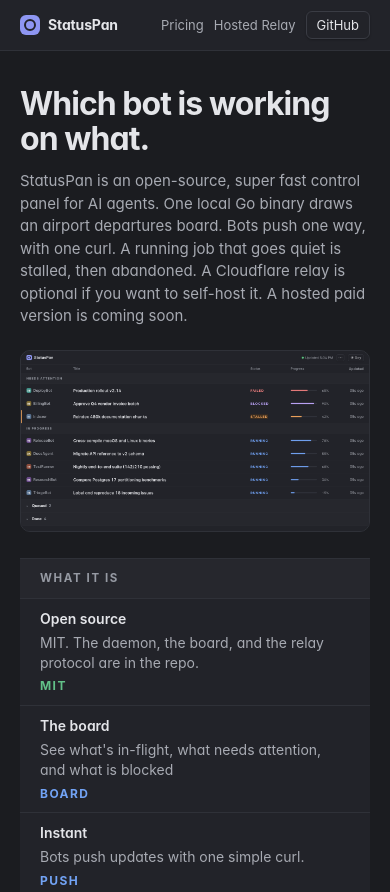
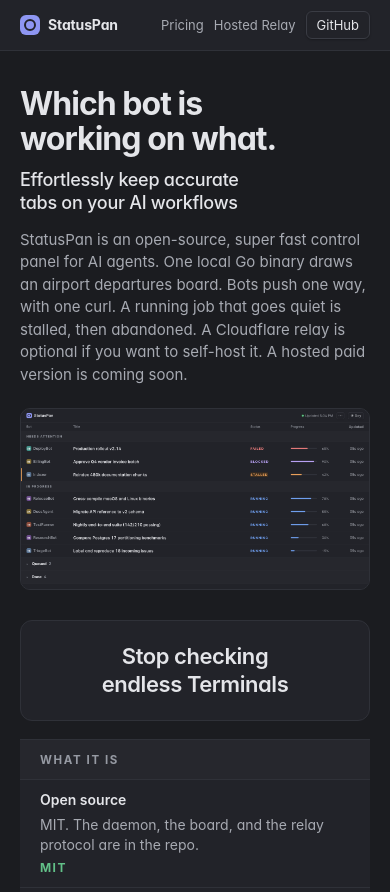
Before and after one commit to kirillzubovsky/statuspan, a plain HTML site: page site/index.html in a window 390 px wide. Shown: the top 892 px of the page. Drawn offline with Linux system fonts and the light colour scheme.

Commit message:
Fit the homepage headline on one desktop line and add a slogan band
The hero h1 stays one line from 721px up, with a subheading under it,
and a callout between the screenshot and the features section reads
"Stop checking endless Terminals".

```diff
--- a/site/index.html
+++ b/site/index.html
@@ -152,8 +152,11 @@ a.btn.primary:hover{background:var(--stalled);filter:brightness(1.08)}
 .sh{display:flex;align-items:center;gap:8px;height:40px;margin:0;padding:0 20px;font-size:11.5px;font-weight:700;letter-spacing:.14em;text-transform:uppercase;color:var(--text3);background:color-mix(in srgb,var(--surf2) 70%,var(--bg));border-bottom:1px solid var(--border)}
 .panel{background:var(--surf);border-top:1px solid var(--border);border-bottom:1px solid var(--border);margin:18px 0}
 .hero{padding:36px 0 8px}
-.hero h1{margin:0;max-width:18ch;font-size:40px;line-height:1.08;font-weight:650;letter-spacing:-.03em}
+.hero h1{margin:0;max-width:none;font-size:40px;line-height:1.08;font-weight:650;letter-spacing:-.03em;text-wrap:balance}
+.hero-sub{margin:12px 0 0;max-width:40em;font-family:Inter,-apple-system,BlinkMacSystemFont,"Segoe UI",system-ui,sans-serif;font-size:22px;font-weight:500;line-height:1.3;letter-spacing:-.015em;color:var(--text);text-wrap:balance}
 .lede{max-width:68ch;margin:14px 0 0;color:var(--text2);font-size:15px;line-height:1.5}
+.callout{margin:28px 0 6px;padding:28px 24px;text-align:center;background:var(--surf);border:1px solid var(--border);border-radius:12px}
+.callout p{margin:0;font-family:Inter,-apple-system,BlinkMacSystemFont,"Segoe UI",system-ui,sans-serif;font-size:26px;font-weight:600;line-height:1.25;letter-spacing:-.02em;color:var(--text);text-wrap:balance}
 .shot{margin:22px 0 0}
 .shot img{display:block;width:100%;height:auto;border:1px solid var(--border);border-radius:10px;background:var(--surf)}
 .brow{display:grid;grid-template-columns:168px minmax(0,1fr) 132px;align-items:center;column-gap:16px;min-height:48px;padding:10px 20px;border-bottom:1px solid var(--border);font-size:14px}
@@ -179,11 +182,15 @@ code{font:inherit}
 .foot{display:flex;flex-wrap:wrap;gap:10px 18px;align-items:center;padding:22px 0 40px;color:var(--text3);font-size:12px}
 .foot a{color:var(--text2)}
 @media (min-width:721px){
+ .hero h1{max-width:none;font-size:clamp(40px, 3.6vw, 44px);letter-spacing:-.03em}
  .brow.ask{grid-template-columns:minmax(180px,280px) minmax(0,1fr) 132px}
  .brow.ask:not(.brow-h){align-items:start;padding-top:14px;padding-bottom:14px}
 }
 @media (max-width:720px){
- .hero h1{font-size:32px}
+ .hero h1{font-size:32px;letter-spacing:-.03em}
+ .hero-sub{font-size:18px}
+ .callout{margin:22px 0 4px;padding:22px 16px}
+ .callout p{font-size:22px}
  .brow,.steps li{grid-template-columns:1fr;gap:4px;align-items:start}
  .brow-h{display:none}
  .b-status{text-align:left}
@@ -218,6 +225,7 @@ code{font:inherit}
  <div class="wrap">
   <section class="hero">
    <h1>Which bot is working on what.</h1>
+   <h2 class="hero-sub">Effortlessly keep accurate tabs on your AI workflows</h2>
    <p class="lede">StatusPan is an open-source, super fast control panel for AI agents. One local Go binary draws an airport departures board. Bots push one way, with one curl. A running job that goes quiet is stalled, then abandoned. A Cloudflare relay is optional if you want to self-host it. A hosted paid version is coming soon.</p>
    <!-- Re-enable when v0.3.0 is published with StatusPan.dmg:
    <p class="hero-more"><a href="https://github.com/kirillzubovsky/statuspan/releases/latest/download/StatusPan.dmg">Download for Mac</a></p>
@@ -226,6 +234,10 @@ code{font:inherit}
     <img src="airport-night.png" width="2560" height="1324" alt="StatusPan night board, an airport-style list of fictional bots, jobs, and statuses" fetchpriority="high" decoding="async">
    </figure>
   </section>
+
+  <div class="callout">
+   <p>Stop checking endless Terminals</p>
+  </div>
 
   <section class="panel" aria-labelledby="what">
    <h2 class="sh" id="what">What it is</h2>
```
